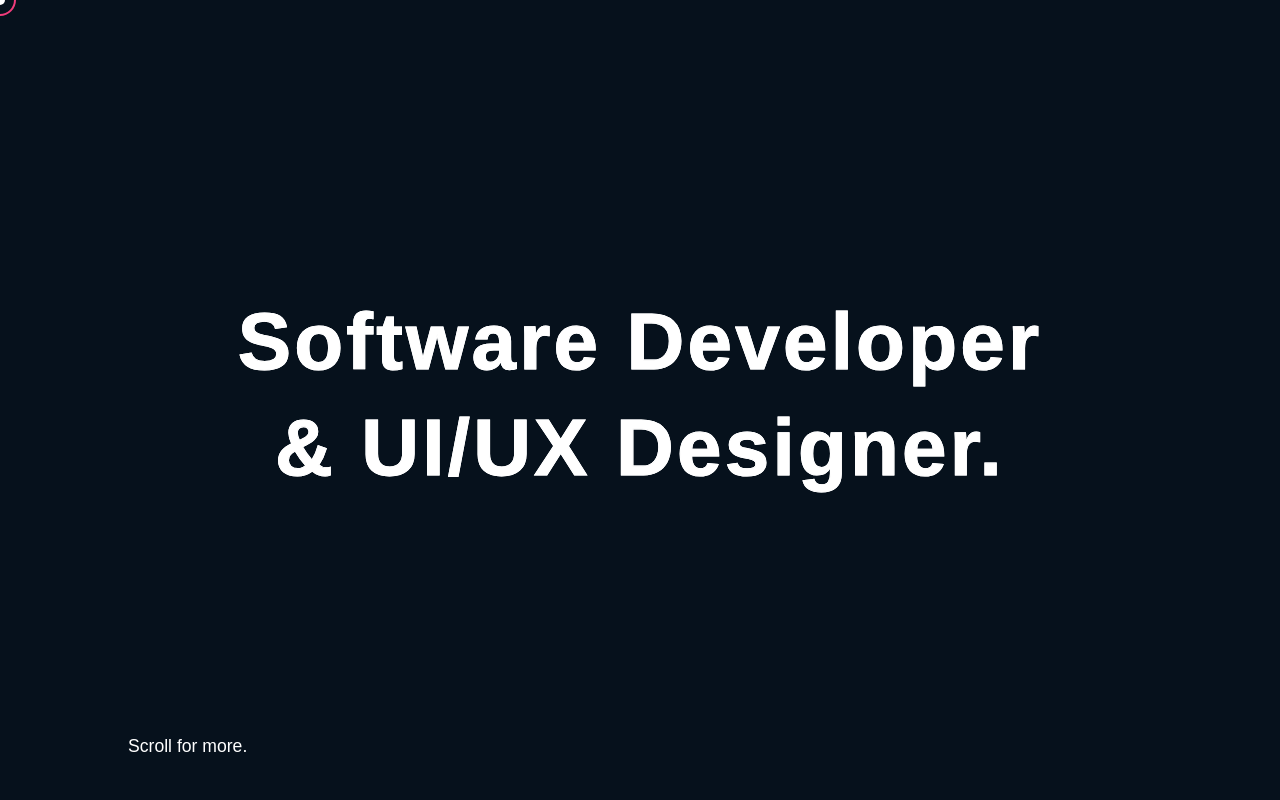
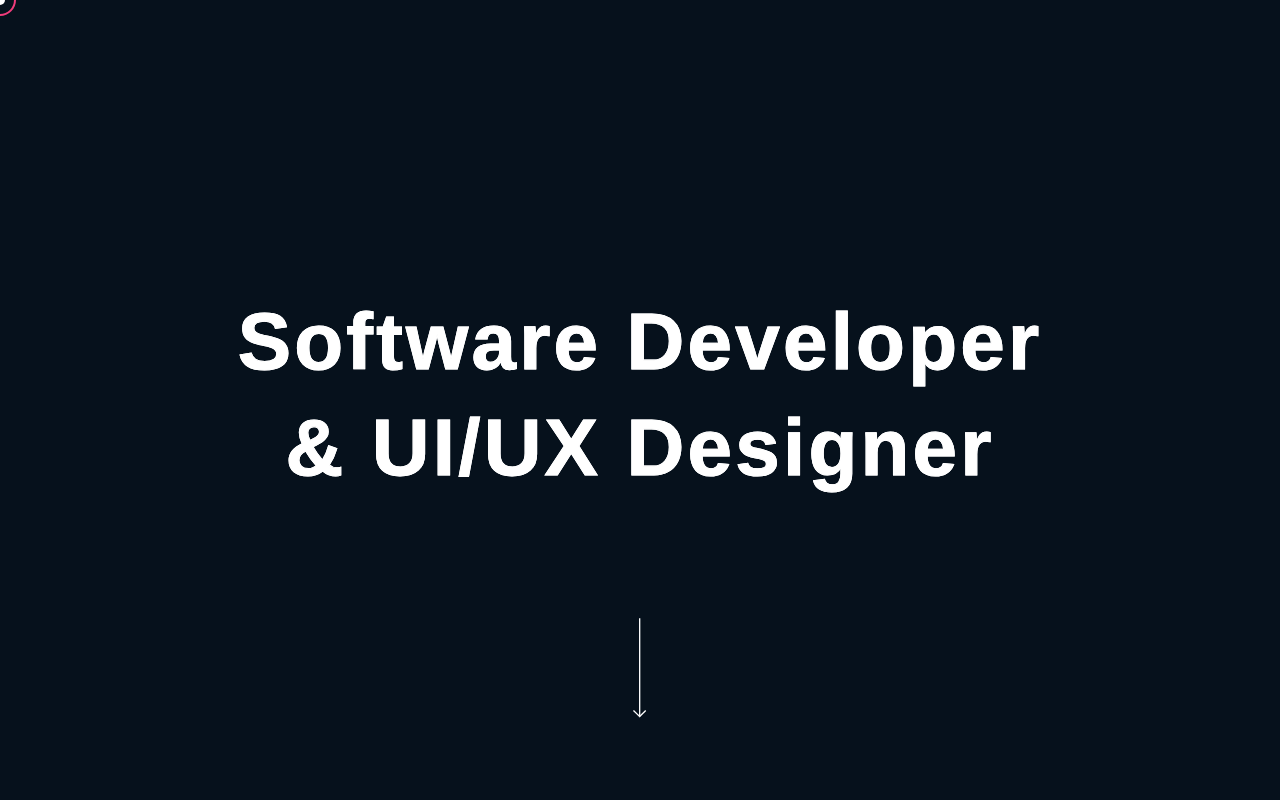
Before and after one commit to rodrigorochadev/personal-portfolio, a Gatsby site: page / in a window 1280 px wide. Shown: the top 800 px of the page. Built offline with nearby package versions, Linux system fonts and the light colour scheme; Gatsby itself is replaced by a stand-in of ours.

Commit message:
Changed Banner and fixed animations.

```diff
--- a/src/assets/svg/svg.js
+++ b/src/assets/svg/svg.js
@@ -1,4 +1,12 @@
 import React from 'react'
+
+export const DownArrow = () => (
+	<svg x="0px" y="0px" viewBox="0 0 20 151" >
+		<path d="M9.1,0h2v148h-2V0z"/>
+		<rect x="7.3" y="143.4" transform="matrix(0.7177 -0.6964 0.6964 0.7177 -96.5341 50.7224)" width="13.9" height="2"/>
+		<rect x="4.7" y="137.4" transform="matrix(0.6964 -0.7177 0.7177 0.6964 -101.9174 47.9499)" width="2" height="13.9"/>
+	</svg>
+)
 
 export const ThankYouSVG = () => (
 
--- a/src/components/Banner/NewBanner.js
+++ b/src/components/Banner/NewBanner.js
@@ -1,18 +1,17 @@
 import { motion } from 'framer-motion';
 import React from 'react'
 import useWindowSize from '../../hooks/useWindowSize';
-import { NewBannerContainer, NewBannerText } from '../../styles/components/bannerStyles';
+import { MobileBanerContainer, NewBannerContainer, NewBannerText } from '../../styles/components/bannerStyles';
 import { Container, Flex } from '../../styles/componentsStyles';
 import {container, item} from '../../animations'
 import { useGlobalDispatchContext, useGlobalStateContext } from '../../context/globalContext';
+import { DownArrow } from '../../assets/svg/svg';
+import styled from 'styled-components';
 // import useMousePosition from '../../hooks/useMousePosition';
 
 export default () => {
 
     const { width } = useWindowSize()
-    // const {x, y} = useMousePosition()
-    // const [hoverState, setHoverState] = useState(false)
-
     const dispatch = useGlobalDispatchContext()
     const { cursorStyles } = useGlobalStateContext()
 
@@ -22,10 +21,10 @@ export default () => {
     }
 
     return(
-        // <MobileBanerContainer>
-        //     <BannerWelcomeContainer>
-        //         <BannerWelcome>WELCOME</BannerWelcome>
-        //     </BannerWelcomeContainer>
+        <MobileBanerContainer>
+            {/* <BannerWelcomeContainer>
+                <BannerWelcome>WELCOME</BannerWelcome>
+            </BannerWelcomeContainer> */}
             <>
             {width <= 768 && (
                 <NewBannerContainer
@@ -60,10 +59,26 @@ export default () => {
                         </div>
                     </Container>
                     <motion.div
-                        variants={item}
-                        style={{position: 'absolute', left: '10vw', bottom: '75px'}}
+                        transition={{delay: 1}}
+                        initial={{opacity: 0}}
+                        animate={{opacity: 1}}
+                        style={{position: 'absolute', right: '10vw', bottom: '75px'}}
                     >
-                        <p>Scroll for more.</p>
+                        <motion.div
+
+                            initial={{y: -50}}
+                            animate={{y: 30}}
+                            transition={{
+                                repeat: Infinity,
+                                repeatType: 'reverse',
+                                duration: 1.5,
+                            }}
+                        >
+
+                            <ArrowSVG>
+                                <DownArrow />
+                            </ArrowSVG>
+                        </motion.div>
 
                     </motion.div>
                 </NewBannerContainer>
@@ -72,13 +87,31 @@ export default () => {
 
             {width > 768 && (
                 <>
-                <div style={{position: 'absolute', bottom: '36px', left: 0, zIndex: '60'}}>
-                    <Container>
-                        <p>Scroll for more.</p>
-                    </Container>
-                </div>
 
                     <NewBannerContainer>
+                        <motion.div style={{position: 'absolute', bottom: '36px', zIndex: '60'}}
+                            initial={{opacity: 0}}
+                            animate={{opacity: 1}}
+                            transition={{delay: 1, duration: 1}}
+                        >
+                                <motion.div
+
+                                    initial={{y: -50}}
+                                    animate={{
+                                        y: 50,
+                                    }}
+                                    transition={{
+                                        repeat: Infinity,
+                                        repeatType: 'reverse',
+                                        duration: 1.5,
+                                    }}
+                                >
+
+                                    <ArrowSVG>
+                                        <DownArrow />
+                                    </ArrowSVG>
+                                </motion.div>
+                        </motion.div>
                         <motion.div
                             style={{position: 'absolute'}}
                             variants={container}
@@ -92,7 +125,7 @@ export default () => {
                             </div>
                             <div style={{overflow: 'hidden', width: '100%'}}>
                                 <motion.div variants={item}>
-                                    <NewBannerText>& UI/UX Designer.</NewBannerText>
+                                    <NewBannerText>& UI/UX Designer</NewBannerText>
                                 </motion.div>
                             </div>
                         </motion.div>
@@ -113,7 +146,7 @@ export default () => {
                             <div style={{overflow: 'hidden', width: '100%'}}>
                             {/*  paddingLeft: '10em' */}
                                 <motion.div variants={item}>
-                                    <NewBannerText outline>& UI/UX Designer.</NewBannerText>
+                                    <NewBannerText outline>& UI/UX Designer</NewBannerText>
                                 </motion.div>
                             </div>
                         </motion.div>
@@ -122,6 +155,13 @@ export default () => {
                 </>
             )}
             </>
-        // </MobileBanerContainer>
+        </MobileBanerContainer>
     )
 }
+
+export const ArrowSVG = styled.div`
+    svg {
+        height: 100px;
+        fill: var(--color-text);
+    }
+`
--- a/src/components/Layout.js
+++ b/src/components/Layout.js
@@ -6,7 +6,6 @@ import Footer from './Navigation/Footer';
 import CustomCursor from './DesignUtils/CustomCursor';
 import ScrollIndicator from './DesignUtils/ScrollIndicator';
 import { useGlobalDispatchContext, useGlobalStateContext } from '../context/globalContext';
-import { AnimatePresence, motion } from 'framer-motion';
 
 const Layout = ({ children }) => {
 
@@ -20,24 +19,25 @@ const Layout = ({ children }) => {
   }
 
   return (
-    <AnimatePresence exitBeforeEnter>
+    <>
+    {/* <AnimatePresence exitBeforeEnter> */}
       {/* <PageAnimation /> */}
-        <motion.div
+        {/* <motion.div
             key="layout"
             initial={{opacity: 0}}
             animate={{opacity: 1}}
             exit={{ opacity: 0 }}
             transition={{delay: 0.3}}
-        >
+        > */}
 
           <CustomCursor />
           <ScrollIndicator />
           <Header onCursor={onCursor} />
           <main>{children}</main>
           <Footer onCursor={onCursor} />
-        </motion.div>
-    </AnimatePresence>
-
+        {/* </motion.div> */}
+    {/* </AnimatePresence> */}
+    </>
   );
 };
 
--- a/src/styles/components/bannerStyles.js
+++ b/src/styles/components/bannerStyles.js
@@ -9,7 +9,6 @@ export const NewBannerContainer = styled(motion.div)`
     min-height: 100vh;
     align-items: center;
     /* text-align: center; */
-    overflow: hidden;
 
 
     @media ${SITE_CONFIG.media.small} {
```
